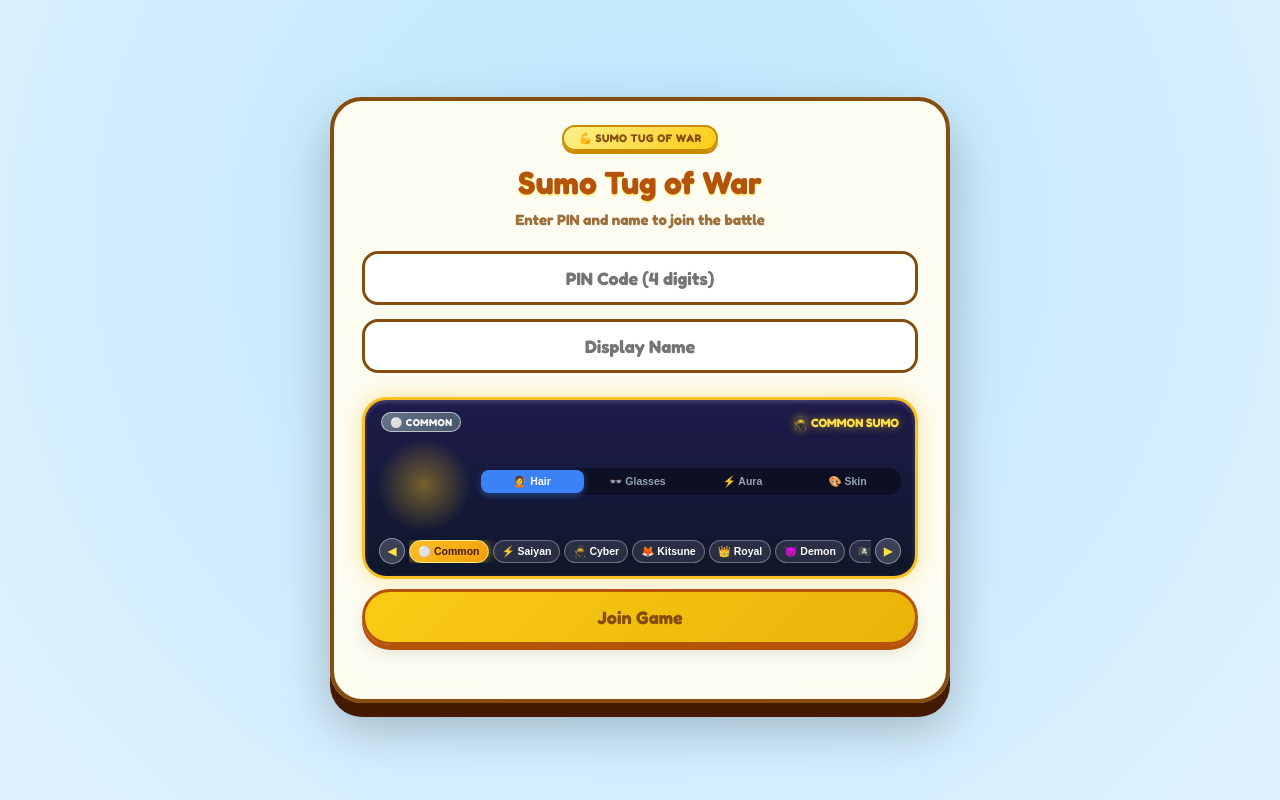
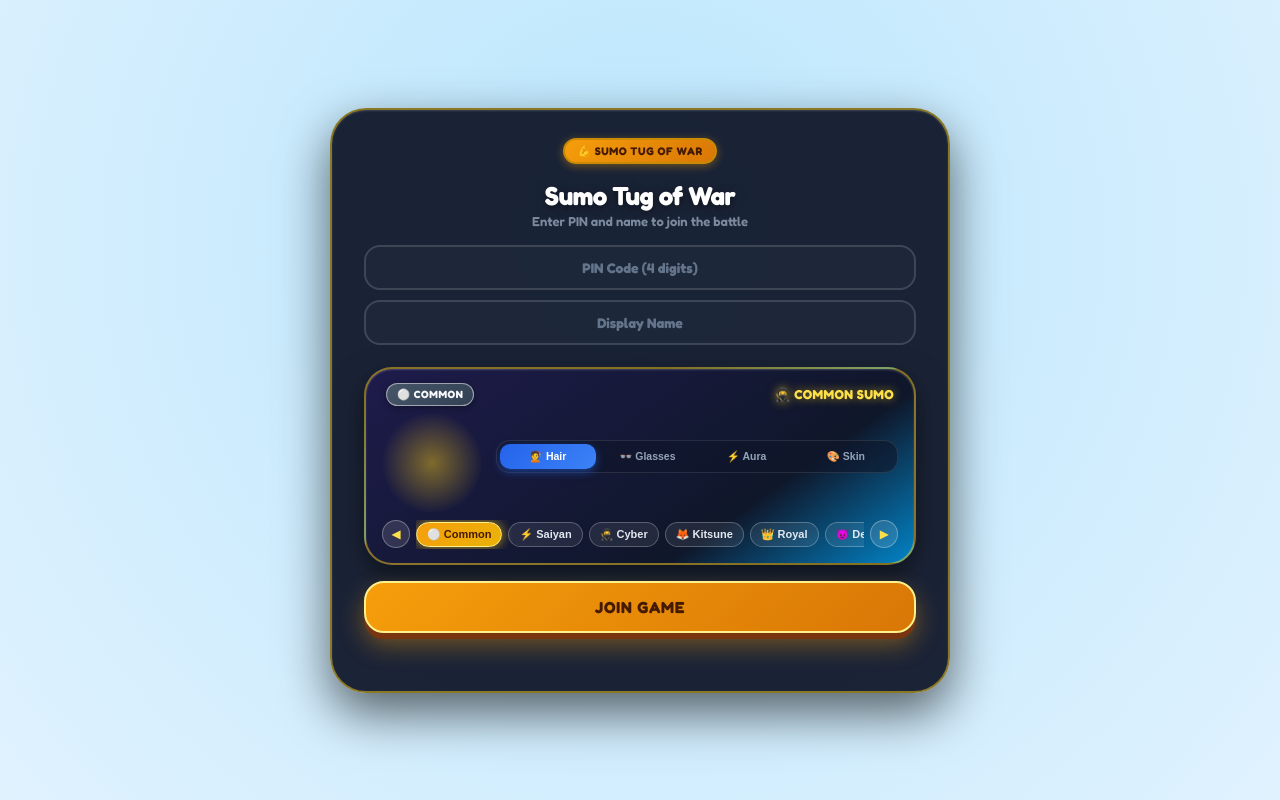
Before and after one commit to NguyenTrung95/game_demo, a website: page frontend-web/tug-of-war/player/index.html in a window 1280 px wide. Drawn offline with Linux system fonts and the light colour scheme.

Commit message:
style(redesign): elevate player UI/UX to high-end modern game locker theme with dark glassmorphism, glowing 3D stage, vibrant segmented tabs, and tactile 3D action buttons

```diff
--- a/frontend-web/tug-of-war/player/index.html
+++ b/frontend-web/tug-of-war/player/index.html
@@ -332,32 +332,80 @@
   }
   .card {
     width: 100%; max-width: 520px;
-    background: rgba(255, 253, 240, 0.95);
-    backdrop-filter: blur(12px);
-    border: 4px solid #854d0e;
-    border-radius: 32px;
-    padding: 20px 18px;
-    box-shadow: 0 14px 0 #451a03, 0 24px 50px rgba(0,0,0,0.25);
+    background: rgba(15, 23, 42, 0.94);
+    backdrop-filter: blur(20px);
+    border: 2px solid rgba(250, 204, 21, 0.5);
+    border-radius: 36px;
+    padding: 24px 22px;
+    box-shadow: 0 20px 50px rgba(0,0,0,0.6), inset 0 1px 2px rgba(255,255,255,0.15);
     position: relative;
     z-index: 10;
+    color: #fff;
+  }
+  .card h1 {
+    color: #fff;
+    font-size: 26px;
+    font-weight: 900;
+    text-shadow: 0 2px 10px rgba(0,0,0,0.5);
+    letter-spacing: -0.02em;
+    margin: 4px 0 2px;
+  }
+  .card .subtitle {
+    color: #94a3b8;
+    font-size: 13px;
+    font-weight: 600;
+    margin-bottom: 16px;
+  }
+  .game-badge {
+    background: linear-gradient(135deg, #f59e0b, #d97706);
+    color: #451a03;
+    font-size: 11px;
+    font-weight: 900;
+    padding: 4px 12px;
+    border-radius: 999px;
+    text-transform: uppercase;
+    letter-spacing: 0.05em;
+    box-shadow: 0 2px 8px rgba(245, 158, 11, 0.4);
+    display: inline-block;
+  }
+
+  input[type="tel"], input[type="text"] {
+    width: 100%;
+    background: rgba(30, 41, 59, 0.8);
+    border: 2px solid rgba(255,255,255,0.15);
+    border-radius: 16px;
+    padding: 12px 16px;
+    color: #fff;
+    font-size: 14px;
+    font-weight: 700;
+    margin-bottom: 10px;
+    outline: none;
+    transition: border-color 0.2s, box-shadow 0.2s;
+  }
+  input[type="tel"]:focus, input[type="text"]:focus {
+    border-color: #facc15;
+    box-shadow: 0 0 12px rgba(250, 204, 21, 0.4);
+  }
+  input::placeholder {
+    color: #64748b;
   }
 
   @media (min-width: 640px) {
-    .card { max-width: 620px; padding: 24px 28px; }
+    .card { max-width: 620px; padding: 28px 32px; }
   }
 
   .pro-locker-box {
-    background: linear-gradient(180deg, #1e1b4b, #0f172a);
-    border: 3.5px solid #fbbf24;
-    border-radius: 24px;
-    padding: 12px 14px;
-    margin: 10px 0;
+    background: linear-gradient(145deg, #1e1b4b 0%, #0f172a 70%, #0284c7 100%);
+    border: 2px solid rgba(250, 204, 21, 0.5);
+    border-radius: 28px;
+    padding: 14px 16px;
+    margin: 12px 0 16px;
     display: flex;
     flex-direction: column;
     align-items: center;
-    gap: 10px;
+    gap: 12px;
     color: #fff;
-    box-shadow: 0 0 20px rgba(251, 191, 36, 0.4), inset 0 2px 4px rgba(255,255,255,0.2);
+    box-shadow: 0 10px 30px rgba(0,0,0,0.5), inset 0 1px 2px rgba(255,255,255,0.2);
     width: 100%;
   }
   .pro-locker-header {
@@ -365,33 +413,35 @@
     justify-content: space-between;
     align-items: center;
     width: 100%;
-    padding: 0 2px;
+    padding: 0 4px;
   }
   .rarity-badge {
-    font-size: 10px;
+    font-size: 10.5px;
     font-weight: 900;
-    padding: 3px 8px;
+    padding: 4px 10px;
     border-radius: 999px;
     text-transform: uppercase;
-    letter-spacing: 0.05em;
-    border: 1.5px solid rgba(255,255,255,0.6);
+    letter-spacing: 0.06em;
+    border: 1.5px solid rgba(255,255,255,0.5);
+    box-shadow: 0 2px 6px rgba(0,0,0,0.3);
   }
-  .rarity-badge.common { background: linear-gradient(135deg, #64748b, #475569); color: #f8fafc; }
-  .rarity-badge.epic { background: linear-gradient(135deg, #a855f7, #ec4899); }
+  .rarity-badge.common { background: linear-gradient(135deg, #475569, #334155); color: #f8fafc; }
+  .rarity-badge.epic { background: linear-gradient(135deg, #a855f7, #ec4899); color: #fff; }
   .rarity-badge.legendary { background: linear-gradient(135deg, #f59e0b, #facc15); color: #78350f; }
-  .rarity-badge.rare { background: linear-gradient(135deg, #0284c7, #38bdf8); }
+  .rarity-badge.rare { background: linear-gradient(135deg, #0284c7, #38bdf8); color: #fff; }
 
   .preset-title {
-    font-size: 12px;
+    font-size: 13px;
     font-weight: 900;
     color: #fde047;
-    text-shadow: 0 0 8px rgba(250,204,21,0.6);
+    text-shadow: 0 0 10px rgba(250,204,21,0.6);
+    letter-spacing: 0.03em;
   }
 
   .pro-locker-main-content {
     display: flex;
     align-items: center;
-    gap: 10px;
+    gap: 14px;
     width: 100%;
   }
   .pro-locker-stage-pane {
@@ -399,21 +449,21 @@
     flex-direction: column;
     align-items: center;
     justify-content: center;
-    width: 90px;
+    width: 100px;
     flex-shrink: 0;
   }
   .pro-locker-swatches-pane {
     display: flex;
     flex-direction: column;
-    gap: 6px;
+    gap: 8px;
     flex: 1;
     min-width: 0;
   }
 
   .pro-locker-stage {
     position: relative;
-    width: 86px;
-    height: 86px;
+    width: 90px;
+    height: 90px;
     display: flex;
     align-items: center;
     justify-content: center;
@@ -421,22 +471,22 @@
   .avatar-preview-slot {
     position: relative;
     z-index: 5;
-    width: 76px;
-    height: 76px;
+    width: 80px;
+    height: 80px;
     display: flex;
     align-items: center;
     justify-content: center;
   }
   .avatar-preview-slot svg {
-    width: 76px;
-    height: 76px;
-    filter: drop-shadow(0 4px 6px rgba(0,0,0,0.3));
+    width: 80px;
+    height: 80px;
+    filter: drop-shadow(0 6px 10px rgba(0,0,0,0.5));
   }
   .stage-spotlight {
     position: absolute;
-    inset: -4px;
+    inset: -6px;
     z-index: 1;
-    background: radial-gradient(circle, rgba(250,204,21,0.4), transparent 70%);
+    background: radial-gradient(circle, rgba(250,204,21,0.45) 0%, transparent 70%);
     border-radius: 50%;
     animation: spotlightSpin 4s linear infinite;
   }
@@ -449,16 +499,16 @@
     display: flex;
     align-items: center;
     width: 100%;
-    gap: 4px;
+    gap: 6px;
     position: relative;
   }
   .carousel-arrow {
-    background: rgba(255,255,255,0.18);
-    border: 1.5px solid rgba(255,255,255,0.4);
+    background: rgba(255,255,255,0.12);
+    border: 1.5px solid rgba(255,255,255,0.3);
     color: #fde047;
     border-radius: 50%;
-    width: 26px;
-    height: 26px;
+    width: 28px;
+    height: 28px;
     display: flex;
     align-items: center;
     justify-content: center;
@@ -466,57 +516,61 @@
     font-weight: 900;
     cursor: pointer;
     flex-shrink: 0;
-    transition: transform 0.15s ease, background 0.15s ease;
+    transition: transform 0.15s ease, background 0.15s ease, border-color 0.15s ease;
   }
   .carousel-arrow:hover, .carousel-arrow:active {
     background: #facc15;
     color: #451a03;
     border-color: #fef08a;
     transform: scale(1.15);
+    box-shadow: 0 0 10px rgba(250,204,21,0.6);
   }
   .preset-row {
     display: flex;
-    gap: 4px;
+    gap: 6px;
     width: 100%;
     overflow-x: auto;
     scroll-behavior: smooth;
     scrollbar-width: none;
     -ms-overflow-style: none;
+    padding: 2px 0;
   }
   .preset-row::-webkit-scrollbar {
     display: none;
   }
 
   .preset-btn {
-    background: rgba(255,255,255,0.1);
-    border: 1.5px solid rgba(255,255,255,0.3);
-    border-radius: 12px;
-    color: #fff;
-    font-size: 10.5px;
+    background: rgba(255,255,255,0.08);
+    border: 1.5px solid rgba(255,255,255,0.25);
+    border-radius: 999px;
+    color: #e2e8f0;
+    font-size: 11px;
     font-weight: 800;
-    padding: 4px 8px;
+    padding: 5px 10px;
     white-space: nowrap;
     cursor: pointer;
-    transition: transform 0.15s ease, background 0.15s ease;
+    transition: transform 0.15s ease, background 0.15s ease, border-color 0.15s ease;
   }
   .preset-btn:hover {
     transform: translateY(-1px);
-    background: rgba(255,255,255,0.2);
+    background: rgba(255,255,255,0.18);
+    border-color: rgba(255,255,255,0.5);
   }
   .preset-btn.active, .preset-btn:active {
-    background: linear-gradient(135deg, #fbbf24, #f59e0b);
+    background: linear-gradient(135deg, #f59e0b, #eab308);
     color: #451a03;
     border-color: #fef08a;
-    box-shadow: 0 0 10px rgba(250,204,21,0.6);
+    box-shadow: 0 0 12px rgba(250,204,21,0.7);
   }
 
   .locker-tabs {
     display: flex;
     width: 100%;
-    background: rgba(0,0,0,0.4);
-    border-radius: 12px;
-    padding: 2px;
-    gap: 2px;
+    background: rgba(15, 23, 42, 0.6);
+    border-radius: 14px;
+    padding: 3px;
+    gap: 3px;
+    border: 1px solid rgba(255,255,255,0.1);
   }
   .locker-tab {
     flex: 1;
@@ -525,51 +579,76 @@
     color: #94a3b8;
     font-size: 10.5px;
     font-weight: 800;
-    padding: 5px 0;
-    border-radius: 8px;
+    padding: 6px 0;
+    border-radius: 10px;
     cursor: pointer;
-    transition: background 0.15s ease, color 0.15s ease;
+    transition: background 0.2s ease, color 0.2s ease, box-shadow 0.2s ease;
   }
   .locker-tab.active, .locker-tab:hover {
-    background: #3b82f6;
+    background: linear-gradient(135deg, #2563eb, #3b82f6);
     color: #fff;
-    box-shadow: 0 2px 6px rgba(59,130,246,0.5);
+    box-shadow: 0 3px 8px rgba(37,99,235,0.5);
   }
 
   .swatch-grid {
     display: grid;
     grid-template-columns: repeat(4, 1fr);
-    gap: 4px;
+    gap: 5px;
     width: 100%;
-    max-height: 110px;
+    max-height: 115px;
     overflow-y: auto;
-    padding: 1px;
+    padding: 2px;
   }
   .swatch-card {
-    background: rgba(255,255,255,0.08);
-    border: 2px solid rgba(255,255,255,0.2);
-    border-radius: 10px;
-    padding: 4px 2px;
+    background: rgba(255,255,255,0.06);
+    border: 1.5px solid rgba(255,255,255,0.15);
+    border-radius: 12px;
+    padding: 5px 3px;
     display: flex;
     flex-direction: column;
     align-items: center;
-    gap: 1px;
+    gap: 2px;
     font-size: 9.5px;
     font-weight: 800;
-    color: #e2e8f0;
+    color: #cbd5e1;
     cursor: pointer;
-    transition: transform 0.15s ease, border-color 0.15s ease, background 0.15s ease;
+    transition: transform 0.15s ease, border-color 0.15s ease, background 0.15s ease, box-shadow 0.15s ease;
   }
   .swatch-card:hover {
-    transform: translateY(-2px) scale(1.04);
+    transform: translateY(-2px);
     border-color: #fde047;
-    background: rgba(250,204,21,0.25);
+    background: rgba(250,204,21,0.2);
+    color: #fff;
   }
   .swatch-card.active {
     border-color: #facc15;
-    background: rgba(250,204,21,0.2);
-    box-shadow: 0 0 10px rgba(250,204,21,0.5);
+    background: rgba(250,204,21,0.22);
+    box-shadow: 0 0 12px rgba(250,204,21,0.6);
     color: #fef08a;
+  }
+
+  button.primary {
+    width: 100%;
+    background: linear-gradient(135deg, #f59e0b 0%, #d97706 100%);
+    color: #451a03;
+    border: 2px solid #fef08a;
+    border-radius: 20px;
+    padding: 14px 20px;
+    font-size: 16px;
+    font-weight: 900;
+    text-transform: uppercase;
+    letter-spacing: 0.05em;
+    cursor: pointer;
+    box-shadow: 0 6px 0 #78350f, 0 12px 24px rgba(245, 158, 11, 0.4);
+    transition: transform 0.1s ease, box-shadow 0.1s ease, filter 0.15s ease;
+  }
+  button.primary:hover {
+    filter: brightness(1.08);
+    transform: translateY(-1px);
+  }
+  button.primary:active {
+    transform: translateY(4px);
+    box-shadow: 0 2px 0 #78350f, 0 4px 10px rgba(245, 158, 11, 0.4);
   }
   .sumo-mini-img {
     width: 36px; height: 36px;
```
